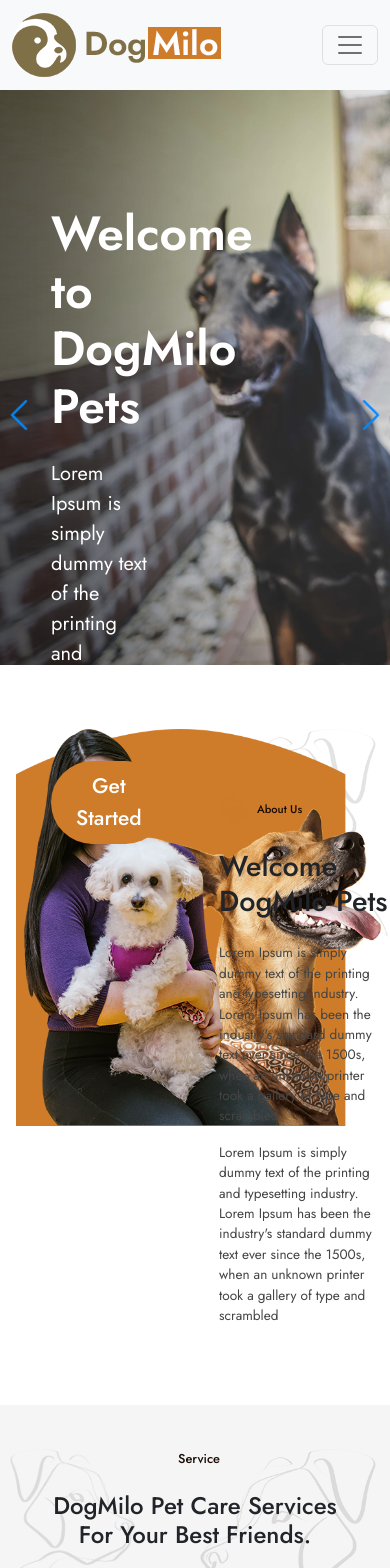
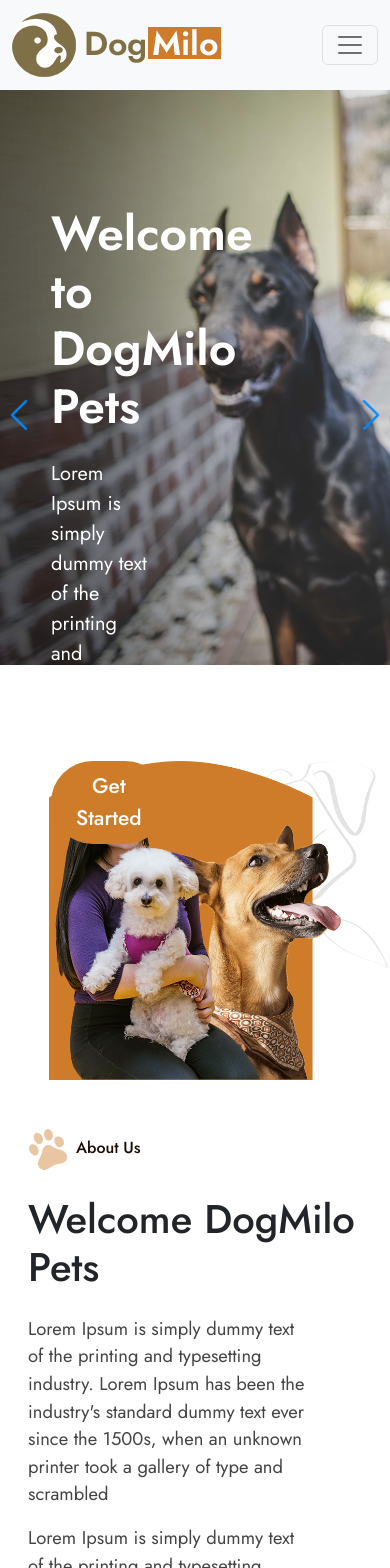
Before and after one commit to donatomontrone/proj-html-vuejs, a Vue app: page / in a window 390 px wide. Shown: the top 1568 px of the page. Built offline with nearby package versions, Linux system fonts and the light colour scheme.

Commit message:
made responsive about us component

```diff
--- a/src/components/Main/AboutComoponent.vue
+++ b/src/components/Main/AboutComoponent.vue
@@ -1,22 +1,28 @@
 <template>
     <!-- sfondo bianco con cane a destra -->
     <section id="about-us">
-        <div class="wrapper">
-            <div class="d-flex">
-                <div class="about-img">
-                    <img :src="store.getImagePath('img/about.png')" alt="Woman with two dogs">
+        <div class="container">
+            <div class="row">
+                <div class="col-12 col-md-6">
+                    <div class="about-img text-center">
+                        <img :src="store.getImagePath('img/about.png')" alt="Woman with two dogs" class="img-fluid">
+                    </div>
                 </div>
-                <div class="about-text">
-                    <img :src="store.getImagePath('img/dog-icon.png')" alt="Dog paw icon">
-                    <!-- Mini title della section -Colore preso dalla palette -->
-                    <span class="minititle">About Us</span>
-                    <h2>Welcome DogMilo Pets</h2>
-                    <p>Lorem Ipsum is simply dummy text of the printing and typesetting industry. Lorem Ipsum has been
-                        the industry's standard dummy text ever since the 1500s, when an unknown printer took a gallery
-                        of type and scrambled</p>
-                    <p>Lorem Ipsum is simply dummy text of the printing and typesetting industry. Lorem Ipsum has been
-                        the industry's standard dummy text ever since the 1500s, when an unknown printer took a gallery
-                        of type and scrambled</p>
+                <div class="col-12 col-md-6">
+                    <div class="about-text pt-lg-5">
+                        <div class="section-title pt-5">
+                            <img :src="store.getImagePath('img/dog-icon.png')" alt="Dog paw icon">
+                            <!-- Mini title della section -Colore preso dalla palette -->
+                            <span class="minititle">About Us</span>
+                        </div>
+                        <h2>Welcome DogMilo Pets</h2>
+                        <p>Lorem Ipsum is simply dummy text of the printing and typesetting industry. Lorem Ipsum has
+                            been the industry's standard dummy text ever since the 1500s, when an unknown printer took a
+                            gallery of type and scrambled</p>
+                        <p>Lorem Ipsum is simply dummy text of the printing and typesetting industry. Lorem Ipsum has
+                            been the industry's standard dummy text ever since the 1500s, when an unknown printer took a
+                            gallery of type and scrambled</p>
+                    </div>
                 </div>
             </div>
         </div>
@@ -37,35 +43,24 @@ export default {
 @use '../../styles/partials/variables.scss' as *;
 
 #about-us {
-
-    margin: 4rem 0;
+    margin: 6rem 0;
     background-color: $primary-light-color;
     background-image: url(../../assets/img/dog-logo.png);
     background-repeat: no-repeat;
     background-position: top right;
     background-size: 190px;
 
-    div.about-img,
-    div.about-text {
-        width: 50%;
-    }
-
     div.about-img img {
-        width: 365px;
-        margin-left: 1rem;
+        width: 80%;
     }
 
     div.about-text {
-        padding: 4rem 0 0 1.5rem;
-
-        img {
-            width: 30px;
-        }
+        padding-left: 1rem;
 
         p {
-            font-size: .85rem;
+            font-size: 1.15rem;
+            padding-right: 4rem;
         }
-
     }
 }
 </style>
--- a/src/styles/general.scss
+++ b/src/styles/general.scss
@@ -9,13 +9,13 @@ body {
 
 h2 {
     margin: 1.5rem 0;
-    font-size: 1.8rem;
+    font-size: 2.5rem;
 }
 
 span.minititle {
     color: $secondary-brand-color;
     font-weight: 500;
-    font-size: .7rem;
+    font-size: 1rem;
     padding-left: .5rem;
 }
 
@@ -23,9 +23,6 @@ p {
     color: $dark-text-color;
 }
 
-a {
-    text-decoration: none;
-}
 
 //font-awesome icon
 svg {
@@ -42,11 +39,3 @@ article {
     color: $icon-color;
     font-size: .65rem;
 }
-
-ul {
-    margin-bottom: 0;
-
-    li {
-        list-style: none;
-    }
-}
```
